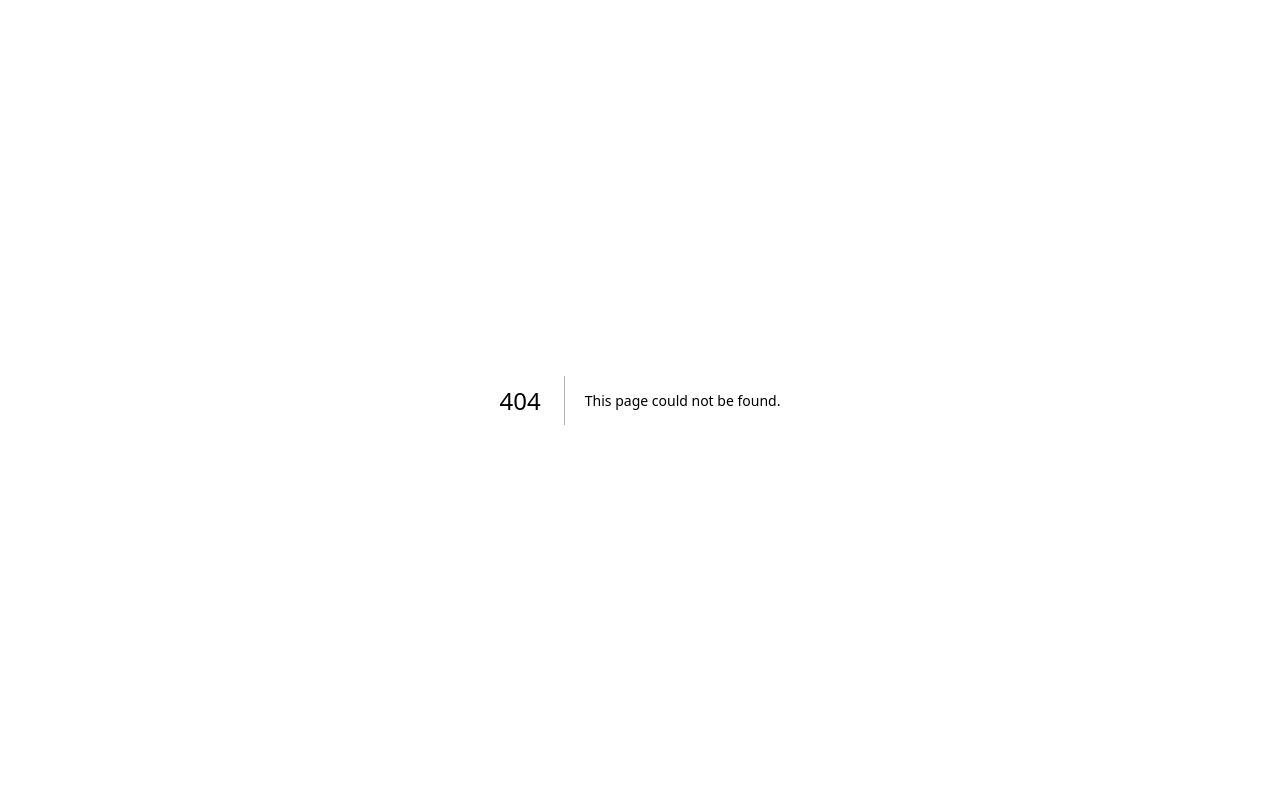
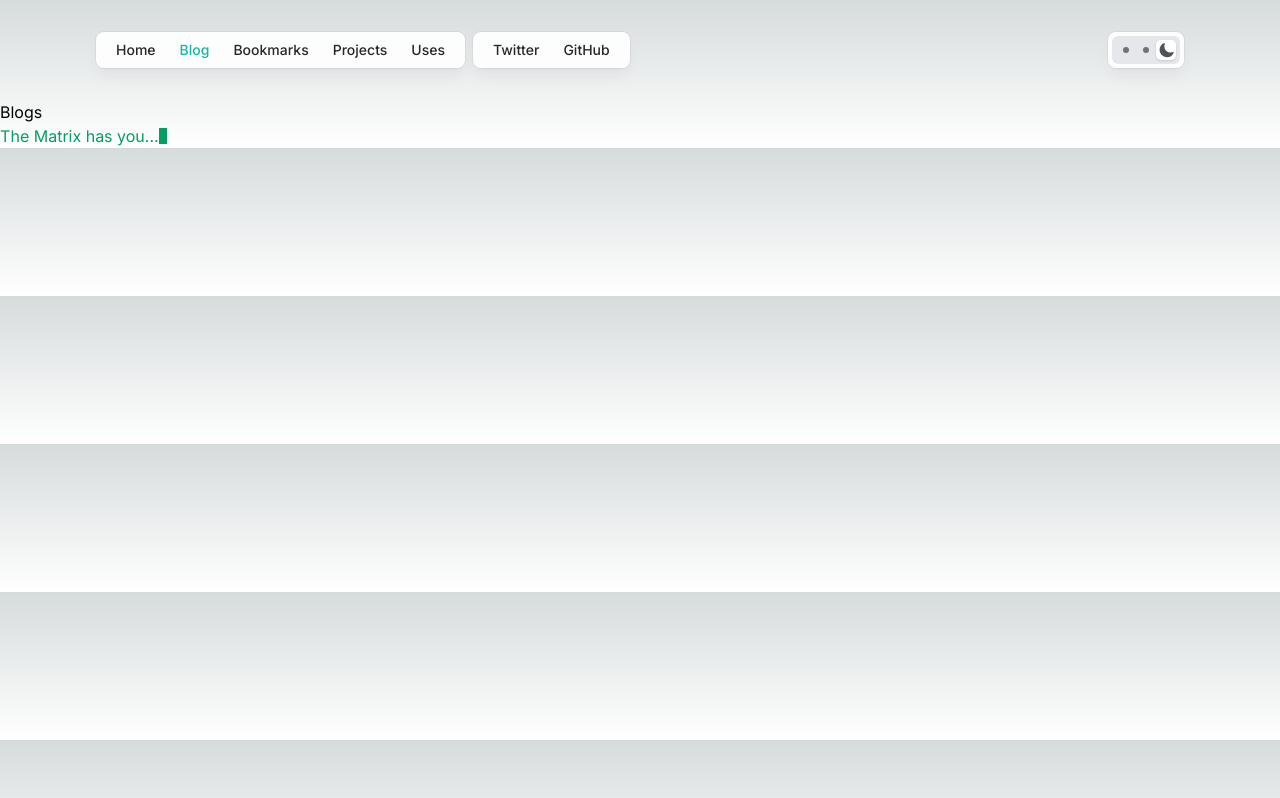
Before and after one commit to Shivamgautam043/portfolio, a Next.js app: page /blogs in a window 1280 px wide. Before the commit this address had no page. Built offline with nearby package versions, Linux system fonts and the light colour scheme.

Commit message:
added some routes

```diff
--- a/components/header.tsx
+++ b/components/header.tsx
@@ -1,14 +1,34 @@
 "use client";
-import { useState } from "react";
+import { useEffect, useState } from "react";
 import {
   HeaderDarkThemeIcon,
   HeaderLigthTheameIcon,
   HeaderSystemThemeIcon,
 } from "../utilites/svgs";
 import Link from "next/link";
+import { getSystemTheme } from "../utilites/utilitiesFunctions";
+import { usePathname } from "next/navigation";
 
 export default function Header() {
   const [openMenu, setOpenMenu] = useState(false);
+  const navItems = [
+    { label: "Home", href: "/" },
+    { label: "Blog", href: "/blogs" },
+    { label: "Bookmarks", href: "/bookmarks" },
+    { label: "Projects", href: "/projects" },
+    { label: "Uses", href: "/uses" },
+  ];
+  const socialLinks = [
+    {
+      label: "Twitter",
+      href: "https://x.com/ShivamG50827915",
+    },
+    {
+      label: "GitHub",
+      href: "https://github.com/Shivamgautam043",
+    },
+  ];
+  const pathname = usePathname();
   return (
     <header className="max-w-6xl px-4 lg:px-8 mx-auto py-8 flex flex-wrap items-center sm:justify-start justify-between gap-y-2 gap-x-2 sm:gap-x-5 relative z-20">
       <div className="gap-2 flex items-center sm:hidden">
@@ -35,122 +55,52 @@ export default function Header() {
         {" "}
         <nav>
           {" "}
-          <ul className="flex flex-col py-2 sm:py-0 sm:flex-row rounded-lg dark:bg-zinc-900 bg-white/90 px-2 text-sm font-medium dark:text-white dark:font-medium text-zinc-800 shadow-lg shadow-zinc-800/5 ring-1 dark:ring-zinc-200/10 ring-zinc-900/5 backdrop-blur">
-            {" "}
-            <li>
-              {" "}
-              <a
-                href="/"
-                className="block px-3 py-2 transition hover:text-teal-500 dark:hover:text-teal-400 text-teal-500"
-                data-astro-prefetch="load"
-                target="_self"
+          <div className="grid grid-flow-col py-2 max-sm:grid-flow-row rounded-lg dark:bg-zinc-900 bg-white/90 px-2 text-sm font-medium dark:text-white dark:font-medium text-zinc-800 shadow-lg shadow-zinc-800/5 ring-1 dark:ring-zinc-200/10 ring-zinc-900/5 backdrop-blur">
+            {navItems.map((item) => {
+              const isActive = pathname === item.href;
+              return (
+                <div key={item.href}>
+                  <Link
+                    href={item.href}
+                    className={`px-3 py-2 transition hover:text-teal-500 dark:hover:text-teal-400 ${
+                      isActive ? "text-teal-500" : ""
+                    }`}
                   >
-                {" "}
-                Home{" "}
-              </a>{" "}
-            </li>
-            <li>
-              {" "}
-              <a
-                href="/blog"
-                className="block px-3 py-2 transition hover:text-teal-500 dark:hover:text-teal-400"
-                data-astro-prefetch="load"
-                target="_self"
-              >
-                {" "}
-                Blog{" "}
-              </a>{" "}
-            </li>
-            <li>
-              {" "}
-              <a
-                href="/bookmarks"
-                className="block px-3 py-2 transition hover:text-teal-500 dark:hover:text-teal-400"
-                data-astro-prefetch="load"
-                target="_self"
-              >
-                {" "}
-                Bookmarks{" "}
-              </a>{" "}
-            </li>
-            <li>
-              {" "}
-              <a
-                href="/papershelf"
-                className="block px-3 py-2 transition hover:text-teal-500 dark:hover:text-teal-400"
-                data-astro-prefetch="load"
-                target="_self"
-              >
-                {" "}
-                Papershelf{" "}
-              </a>{" "}
-            </li>
-            <li>
-              {" "}
-              <a
-                href="/uses"
-                className="block px-3 py-2 transition hover:text-teal-500 dark:hover:text-teal-400"
-                data-astro-prefetch="load"
-                target="_self"
-              >
-                {" "}
-                Uses{" "}
-              </a>{" "}
-            </li>{" "}
-          </ul>{" "}
+                    {item.label}
+                  </Link>
+                </div>
+              );
+            })}
+          </div>
         </nav>{" "}
         <nav>
-          {" "}
           <ul className="flex flex-col py-2 sm:py-0 sm:flex-row rounded-lg dark:bg-zinc-900 bg-white/90 px-2 text-sm font-medium dark:text-white dark:font-medium text-zinc-800 shadow-lg shadow-zinc-800/5 ring-1 dark:ring-zinc-200/10 ring-zinc-900/5 backdrop-blur">
-            {" "}
-            <li>
-              {" "}
+            {socialLinks.map((link) => (
+              <li key={link.href}>
                 <a
-                href="https://x.com/ShivamG50827915"
+                  href={link.href}
                   className="block px-3 py-2 transition hover:text-teal-500 dark:hover:text-teal-400"
                   data-astro-prefetch="load"
                   target="_blank"
+                  rel="noopener noreferrer"
                 >
-                {" "}
-                Twitter{" "}
-              </a>{" "}
+                  {link.label}
+                </a>
               </li>
-            {/* <li>
-              {" "}
-              <a
-                href="https://bsky.app/profile/shivam.dev"
-                className="block px-3 py-2 transition hover:text-teal-500 dark:hover:text-teal-400"
-                data-astro-prefetch="load"
-                target="_blank"
-              >
-                {" "}
-                Bluesky{" "}
-              </a>{" "}
-            </li> */}
-            <li>
-              {" "}
-              <a
-                href="https://github.com/Shivamgautam043"
-                className="block px-3 py-2 transition hover:text-teal-500 dark:hover:text-teal-400"
-                data-astro-prefetch="load"
-                target="_blank"
-              >
-                {" "}
-                GitHub{" "}
-              </a>{" "}
-            </li>{" "}
-          </ul>{" "}
-        </nav>{" "}
+            ))}
+          </ul>
+        </nav>
       </div>
-      <TheameButtons />
+      <TheameChanger />
     </header>
   );
 }
 
-function TheameButtons() {
+function TheameChanger() {
   const [currentTheme, setCurrentTheme] = useState<"light" | "system" | "dark">(
     "dark"
   );
+
   const toggleTheme = () => {
     switch (currentTheme) {
       case "dark": {
@@ -170,6 +120,10 @@ function TheameButtons() {
       }
     }
   };
+
+  useEffect(() => {
+    console.log(getSystemTheme());
+  }, []);
 
   return (
     <div className="sm:flex-grow flex justify-end">
--- a/src/app/blog/index.tsx
+++ /dev/null
@@ -1,116 +0,0 @@
-import Image from "next/image";
-
-export default function Home() {
-  return (
-    // <main className="flex min-h-screen flex-col items-center justify-between p-24">
-    //   <div className="z-10 w-full max-w-5xl items-center justify-between font-mono text-sm lg:flex">
-    //     <p className="fixed left-0 top-0 flex w-full justify-center border-b border-gray-300 bg-gradient-to-b from-zinc-200 pb-6 pt-8 backdrop-blur-2xl dark:border-neutral-800 dark:bg-zinc-800/30 dark:from-inherit lg:static lg:w-auto  lg:rounded-xl lg:border lg:bg-gray-200 lg:p-4 lg:dark:bg-zinc-800/30">
-    //       Get started by editing&nbsp;
-    //       <code className="font-mono font-bold">src/app/page.tsx</code>
-    //     </p>
-    //     <div className="fixed bottom-0 left-0 flex h-48 w-full items-end justify-center bg-gradient-to-t from-white via-white dark:from-black dark:via-black lg:static lg:size-auto lg:bg-none">
-    //       <a
-    //         className="pointer-events-none flex place-items-center gap-2 p-8 lg:pointer-events-auto lg:p-0"
-    //         href="https://vercel.com?utm_source=create-next-app&utm_medium=appdir-template&utm_campaign=create-next-app"
-    //         target="_blank"
-    //         rel="noopener noreferrer"
-    //       >
-    //         By{" "}
-    //         <Image
-    //           src="/vercel.svg"
-    //           alt="Vercel Logo"
-    //           className="dark:invert"
-    //           width={100}
-    //           height={24}
-    //           priority
-    //         />
-    //       </a>
-    //     </div>
-    //   </div>
-
-    //   <div className="relative z-[-1] flex place-items-center before:absolute before:h-[300px] before:w-full before:-translate-x-1/2 before:rounded-full before:bg-gradient-radial before:from-white before:to-transparent before:blur-2xl before:content-[''] after:absolute after:-z-20 after:h-[180px] after:w-full after:translate-x-1/3 after:bg-gradient-conic after:from-sky-200 after:via-blue-200 after:blur-2xl after:content-[''] before:dark:bg-gradient-to-br before:dark:from-transparent before:dark:to-blue-700 before:dark:opacity-10 after:dark:from-sky-900 after:dark:via-[#0141ff] after:dark:opacity-40 sm:before:w-[480px] sm:after:w-[240px] before:lg:h-[360px]">
-    //     <Image
-    //       className="relative dark:drop-shadow-[0_0_0.3rem_#ffffff70] dark:invert"
-    //       src="/next.svg"
-    //       alt="Next.js Logo"
-    //       width={180}
-    //       height={37}
-    //       priority
-    //     />
-    //   </div>
-
-    //   <div className="mb-32 grid text-center lg:mb-0 lg:w-full lg:max-w-5xl lg:grid-cols-4 lg:text-left">
-    //     <a
-    //       href="https://nextjs.org/docs?utm_source=create-next-app&utm_medium=appdir-template&utm_campaign=create-next-app"
-    //       className="group rounded-lg border border-transparent px-5 py-4 transition-colors hover:border-gray-300 hover:bg-gray-100 hover:dark:border-neutral-700 hover:dark:bg-neutral-800/30"
-    //       target="_blank"
-    //       rel="noopener noreferrer"
-    //     >
-    //       <h2 className="mb-3 text-2xl font-semibold">
-    //         Docs{" "}
-    //         <span className="inline-block transition-transform group-hover:translate-x-1 motion-reduce:transform-none">
-    //           -&gt;
-    //         </span>
-    //       </h2>
-    //       <p className="m-0 max-w-[30ch] text-sm opacity-50">
-    //         Find in-depth information about Next.js features and API.
-    //       </p>
-    //     </a>
-
-    //     <a
-    //       href="https://nextjs.org/learn?utm_source=create-next-app&utm_medium=appdir-template-tw&utm_campaign=create-next-app"
-    //       className="group rounded-lg border border-transparent px-5 py-4 transition-colors hover:border-gray-300 hover:bg-gray-100 hover:dark:border-neutral-700 hover:dark:bg-neutral-800/30"
-    //       target="_blank"
-    //       rel="noopener noreferrer"
-    //     >
-    //       <h2 className="mb-3 text-2xl font-semibold">
-    //         Learn{" "}
-    //         <span className="inline-block transition-transform group-hover:translate-x-1 motion-reduce:transform-none">
-    //           -&gt;
-    //         </span>
-    //       </h2>
-    //       <p className="m-0 max-w-[30ch] text-sm opacity-50">
-    //         Learn about Next.js in an interactive course with&nbsp;quizzes!
-    //       </p>
-    //     </a>
-
-    //     <a
-    //       href="https://vercel.com/templates?framework=next.js&utm_source=create-next-app&utm_medium=appdir-template&utm_campaign=create-next-app"
-    //       className="group rounded-lg border border-transparent px-5 py-4 transition-colors hover:border-gray-300 hover:bg-gray-100 hover:dark:border-neutral-700 hover:dark:bg-neutral-800/30"
-    //       target="_blank"
-    //       rel="noopener noreferrer"
-    //     >
-    //       <h2 className="mb-3 text-2xl font-semibold">
-    //         Templates{" "}
-    //         <span className="inline-block transition-transform group-hover:translate-x-1 motion-reduce:transform-none">
-    //           -&gt;
-    //         </span>
-    //       </h2>
-    //       <p className="m-0 max-w-[30ch] text-sm opacity-50">
-    //         Explore starter templates for Next.js.
-    //       </p>
-    //     </a>
-
-    //     <a
-    //       href="https://vercel.com/new?utm_source=create-next-app&utm_medium=appdir-template&utm_campaign=create-next-app"
-    //       className="group rounded-lg border border-transparent px-5 py-4 transition-colors hover:border-gray-300 hover:bg-gray-100 hover:dark:border-neutral-700 hover:dark:bg-neutral-800/30"
-    //       target="_blank"
-    //       rel="noopener noreferrer"
-    //     >
-    //       <h2 className="mb-3 text-2xl font-semibold">
-    //         Deploy{" "}
-    //         <span className="inline-block transition-transform group-hover:translate-x-1 motion-reduce:transform-none">
-    //           -&gt;
-    //         </span>
-    //       </h2>
-    //       <p className="m-0 max-w-[30ch] text-balance text-sm opacity-50">
-    //         Instantly deploy your Next.js site to a shareable URL with Vercel.
-    //       </p>
-    //     </a>
-    //   </div>
-    // </main>
-    <>
-    shivam
-    </>
-  );
-}
--- /dev/null
+++ b/src/app/blogs/page.tsx
@@ -0,0 +1,18 @@
+
+import Header from "../../../components/header"
+import { MatrixText } from "../component"
+
+export default function Blogs(){
+
+    return(
+        <div className="w-full screen">
+            <Header/>
+            <div>
+                Blogs
+                <div>
+                    <MatrixText/>
+                </div>
+            </div>
+        </div>
+    )
+}
--- /dev/null
+++ b/src/app/bookmarks/page.tsx
@@ -0,0 +1,18 @@
+
+import Header from "../../../components/header"
+import { MatrixText } from "../component"
+
+export default function Bookmarks(){
+
+    return(
+        <div className="w-full screen">
+            <Header/>
+            <div>
+                Bookmarks
+                <div>
+                    <MatrixText/>
+                </div>
+            </div>
+        </div>
+    )
+}
--- a/components/banner.tsx
+++ b/src/app/component.tsx
@@ -2,11 +2,10 @@
 import Image from "next/image";
 import { useEffect, useRef, useState } from "react";
 import GitHubCalendar from "react-github-calendar";
-import { ShivamLogo } from "../utilites/svgs";
 
-export default function Banner() {
+export default function HeroSection() {
   return (
-    <div className="max-w-6xl px-4 lg:px-8 mx-auto bg-[#000000f2]">
+    <div className="max-w-6xl px-4 lg:px-8 mx-auto bg-[#000000f2] ">
       {/* <Image
         src={
           "https://res.cloudinary.com/duwfzddrs/image/upload/v1748460158/s-white-logo_wp2nbw.svg"
--- a/src/app/globals.css
+++ b/src/app/globals.css
@@ -2,10 +2,28 @@
 @tailwind components;
 @tailwind utilities;
 
+/* ✅ Put this at global scope, outside @layer */
 :root {
   --foreground-rgb: 0, 0, 0;
   --background-start-rgb: 214, 219, 220;
   --background-end-rgb: 255, 255, 255;
+
+  /* ✅ Move screen edge padding here */
+  --px-screen-edge: clamp(1rem, 4vw, 5rem);
+}
+
+/* ✅ Media query bhi global pe hi hona chahiye */
+@media (min-width: 1472px) {
+  :root {
+    --px-screen-edge: calc((100vw - 1280px) / 4);
+  }
+}
+
+@layer components {
+  .px-screen-edge {
+    padding-left: var(--px-screen-edge);
+    padding-right: var(--px-screen-edge);
+  }
 }
 
 @media (prefers-color-scheme: dark) {
--- a/src/app/page.tsx
+++ b/src/app/page.tsx
@@ -1,13 +1,13 @@
-import Banner from "../../components/banner";
 import { Footer } from "../../components/footer";
 import Header from "../../components/header";
+import HeroSection from "./component";
 
 export default function Home() {
-    return (
-        <>
-            <Header/>
-            <Banner />
-            <Footer/>
-        </>
-    );
+  return (
+    <>
+      <Header />
+      <HeroSection />
+      <Footer />
+    </>
+  );
 }
--- /dev/null
+++ b/src/app/projects/page.tsx
@@ -0,0 +1,18 @@
+
+import Header from "../../../components/header"
+import { MatrixText } from "../component"
+
+export default function Projects(){
+
+    return(
+        <div className="w-full screen">
+            <Header/>
+            <div>
+                Projects
+                <div>
+                    <MatrixText/>
+                </div>
+            </div>
+        </div>
+    )
+}
--- /dev/null
+++ b/src/app/uses/page.tsx
@@ -0,0 +1,18 @@
+
+import Header from "../../../components/header"
+import { MatrixText } from "../component"
+
+export default function Uses(){
+
+    return(
+        <div className="w-full screen">
+            <Header/>
+            <div>
+                Uses
+                <div>
+                    <MatrixText/>
+                </div>
+            </div>
+        </div>
+    )
+}
--- /dev/null
+++ b/utilites/utilitiesFunctions.tsx
@@ -0,0 +1,7 @@
+export function getSystemTheme(): "light" | "dark" {
+  if (window.matchMedia && window.matchMedia("(prefers-color-scheme: dark)").matches) {
+    return "dark";
+  } else {
+    return "light";
+  }
+}
```
Lines whose indentation alone changed are shown as unchanged.
